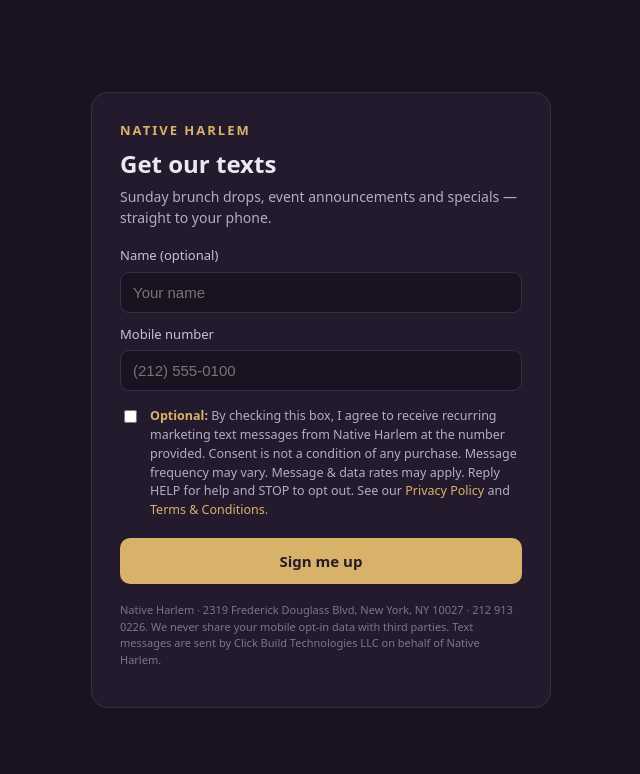
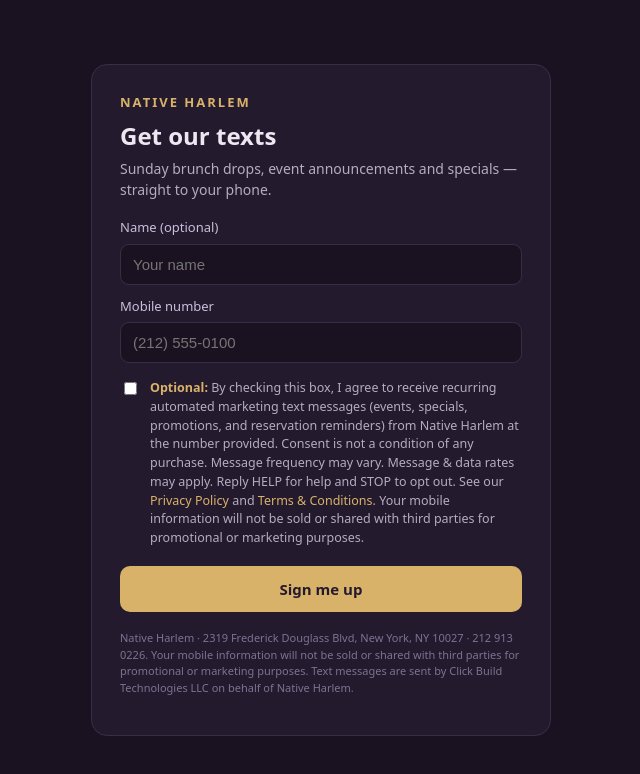
Before and after one commit to bara080/lagosMailer, a Next.js app: page /optin in a window 1280 px wide. Shown: the top 774 px of the page, without its empty margins (319-959 px from the left). Built offline with nearby package versions, Linux system fonts and the light colour scheme.

Commit message:
Added opt-in layer descriptive as telynex want

```diff
--- a/app/optin/page.tsx
+++ b/app/optin/page.tsx
@@ -56,12 +56,14 @@
             <label style={{ display: 'flex', gap: 10, alignItems: 'flex-start', fontSize: 12.5, color: '#b6acc2', lineHeight: 1.5, marginTop: 4 }}>
               <input type="checkbox" checked={form.consent} onChange={set('consent')} style={{ marginTop: 3 }} />
               <span>
-                <b style={{ color: '#d9b26a' }}>Optional:</b> By checking this box, I agree to receive recurring marketing text messages
-                from Native Harlem at the number provided. Consent is not a condition of any purchase.
+                <b style={{ color: '#d9b26a' }}>Optional:</b> By checking this box, I agree to receive recurring automated marketing
+                text messages (events, specials, promotions, and reservation reminders) from Native Harlem at the number provided.
+                Consent is not a condition of any purchase.
                 Message frequency may vary. Message &amp; data rates may apply. Reply HELP for help and STOP to opt out.
                 See our{' '}
                 <a href="/privacy" style={{ color: '#d9b26a' }}>Privacy Policy</a> and{' '}
                 <a href="/privacy#terms" style={{ color: '#d9b26a' }}>Terms &amp; Conditions</a>.
+                Your mobile information will not be sold or shared with third parties for promotional or marketing purposes.
               </span>
             </label>
 
@@ -76,7 +78,7 @@
 
         <p style={{ color: '#7d7390', fontSize: 11, marginTop: 18, lineHeight: 1.5 }}>
           Native Harlem · 2319 Frederick Douglass Blvd, New York, NY 10027 · 212 913 0226.
-          We never share your mobile opt-in data with third parties.
+          Your mobile information will not be sold or shared with third parties for promotional or marketing purposes.
           Text messages are sent by Click Build Technologies LLC on behalf of Native Harlem.
         </p>
       </div>
```
